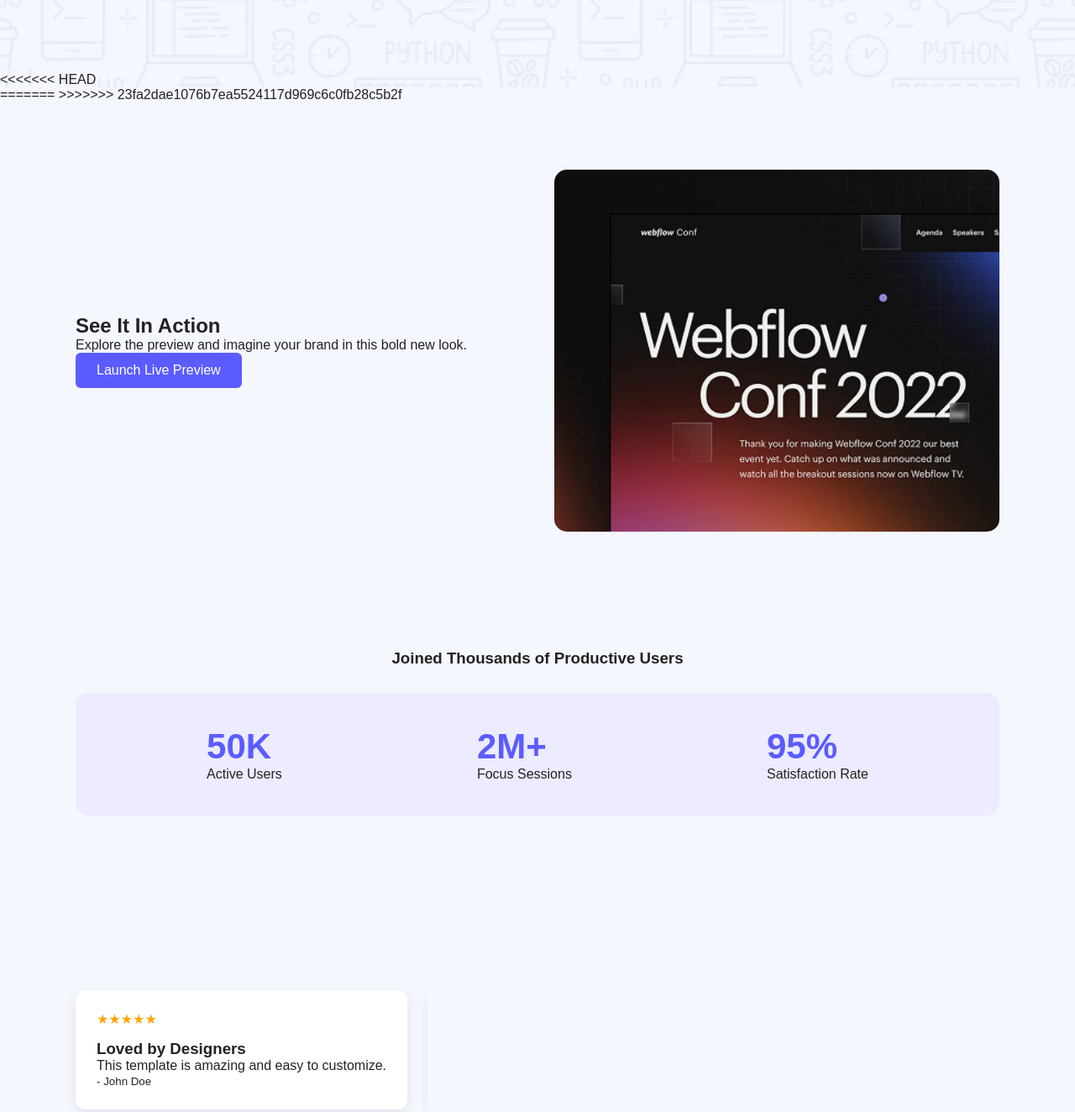
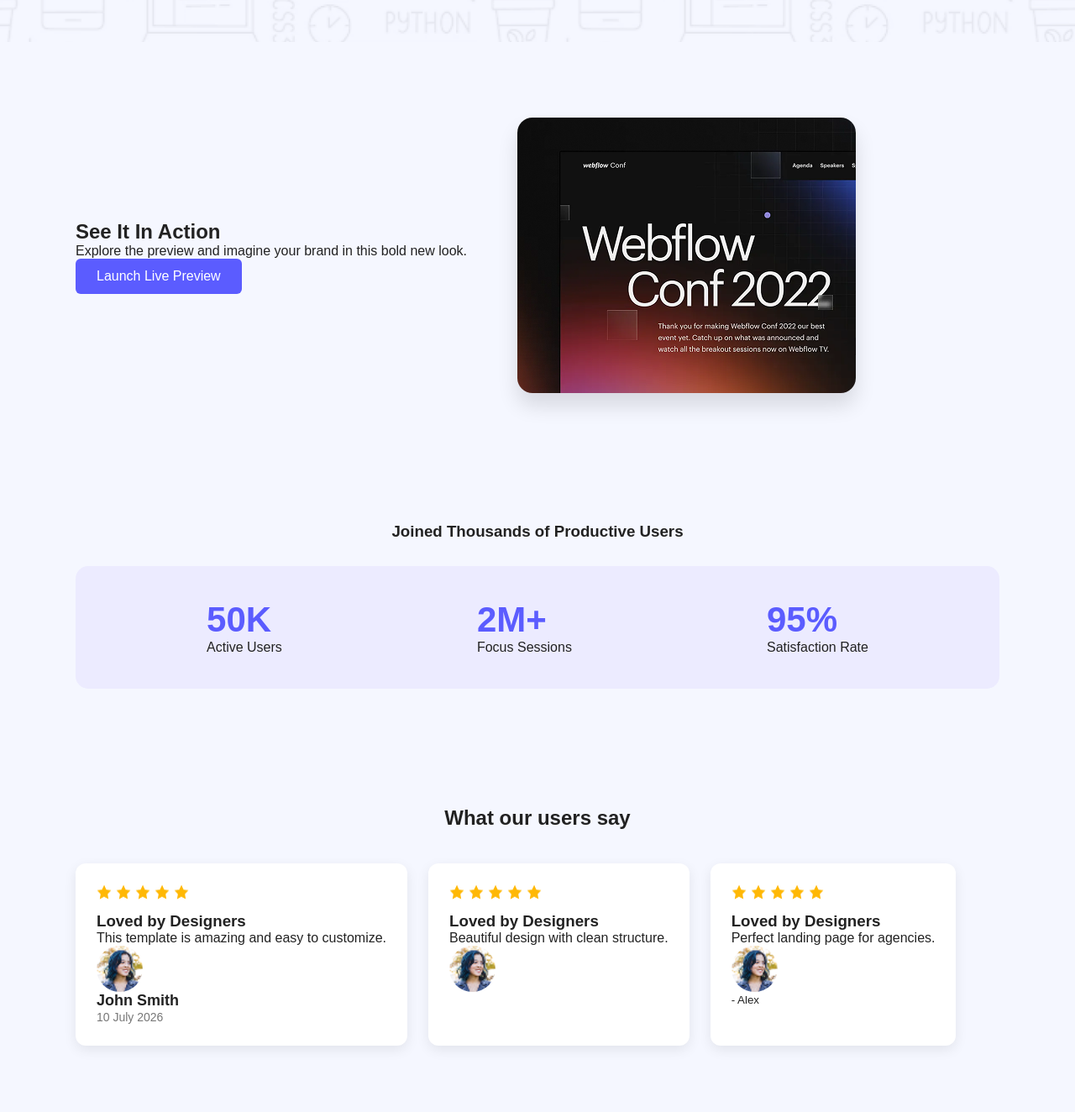
Before and after one commit to BappaBarua-tech/web1, a plain HTML site: page index.html in a window 1280 px wide. Shown: the part 420-1744 px from the top of the page at 84% size. Drawn offline with Linux system fonts and the light colour scheme.

Commit message:
3rd time

```diff
--- a/index.html
+++ b/index.html
@@ -10,12 +10,11 @@
 </head>
 
 <body>
-<<<<<<< HEAD
+
 <div class = "bg">
+
     <!-- Header -->
-=======
 
->>>>>>> 23fa2dae1076b7ea5524117d969c6c0fb28c5b2f
     <header>
 
         <div class="container navbar">
@@ -43,17 +42,14 @@
 
     </section>
 
-<<<<<<< HEAD
+
 </div>
     <!-- About -->
-=======
 
 
->>>>>>> 23fa2dae1076b7ea5524117d969c6c0fb28c5b2f
+    <section class="action-section">
 
-    <section class="about">
-
-        <div class="container about-grid">
+        <div class="container action-container">
 
             <div>
 
@@ -67,7 +63,12 @@
 
             </div>
 
-            <img src="wc-mini.png" alt="Conference">
+            <div class="action-image">
+
+                <img src="wc-mini.png"
+                     alt="Preview Image">
+
+            </div>
 
         </div>
 
@@ -114,41 +115,73 @@
 
                 <div class="card">
 
-                    <div class="stars">★★★★★</div>
+                    <div class="stars">
+                        <img src="icon-star.png"alt="Star">
+                        <img src="icon-star.png"alt="Star">
+                        <img src="icon-star.png"alt="Star">
+                        <img src="icon-star.png"alt="Star">
+                        <img src="icon-star.png"alt="Star">
+                    </div>
 
                     <h3>Loved by Designers</h3>
 
                     <p>
                         This template is amazing and easy to customize.
                     </p>
+                    <div class="reviewer">
 
-                    <small>- John Doe</small>
-
+                        <img src="avatar.png"
+                             alt="Reviewer">
+                    </div>
+            <div class="reviewer-info">
+                <h4>John Smith</h4>
+                <span>10 July 2026</span>
+            </div>
                 </div>
-
                 <div class="card">
 
-                    <div class="stars">★★★★★</div>
+                     <div class="stars">
+                        <img src="icon-star.png"alt="Star">
+                        <img src="icon-star.png"alt="Star">
+                        <img src="icon-star.png"alt="Star">
+                        <img src="icon-star.png"alt="Star">
+                        <img src="icon-star.png"alt="Star">
+                    </div>
 
                     <h3>Loved by Designers</h3>
 
                     <p>
                         Beautiful design with clean structure.
                     </p>
+                   <div class="reviewer">
 
-                    <small>- Sarah</small>
-
+                        <img src="avatar.png"
+                             alt="Reviewer">
+                       </div>
                 </div>
 
                 <div class="card">
 
-                    <div class="stars">★★★★★</div>
+                     <div class="stars">
+                        <img src="icon-star.png"alt="Star">
+                        <img src="icon-star.png"alt="Star">
+                        <img src="icon-star.png"alt="Star">
+                        <img src="icon-star.png"alt="Star">
+                        <img src="icon-star.png"alt="Star">
+                    </div>
 
                     <h3>Loved by Designers</h3>
 
                     <p>
                         Perfect landing page for agencies.
                     </p>
+                    <div class="reviewer">
+
+                        <img src="avatar.png"
+                             alt="Reviewer">
+                        </div>
+                        <div>
+
 
                     <small>- Alex</small>
 
@@ -157,6 +190,7 @@
             </div>
 
         </div>
+
 
     </section>
 
--- a/style.css
+++ b/style.css
@@ -72,21 +72,45 @@
     margin-bottom:30px;
 }
 
-.about{
-    padding:80px 0;
+.action-section{
+
+    padding:90px 0;
+
+}
+.action-container{
+
+    display:flex;
+    align-items:center;
+    justify-content:space-between;
+    gap:60px;
+
+}.action-text{
+
+    flex:1;
+
+}.action-text h2{
+
+    font-size:42px;
+    margin-bottom:20px;
+
+}.action-text p{
+
+    margin-bottom:30px;
+    color:#555;
+
+}.action-image{
+
+    flex:1;
+
 }
 
-.about-grid{
-    display:grid;
-    grid-template-columns:1fr 1fr;
-    gap:40px;
-    align-items:center;
+.action-image img{
+
+    border-radius:18px;
+    box-shadow:0 15px 25px rgba(0,0,0,.12);
+
 }
 
-.about img{
-    width:100%;
-    border-radius:15px;
-}
 
 .stats{
     padding:60px 0;
@@ -124,6 +148,7 @@
     gap:25px;
 }
 
+
 .card{
     background:white;
     padding:25px;
@@ -132,8 +157,39 @@
 }
 
 .stars{
-    color:orange;
-    margin-bottom:15px;
+    display: flex;
+    gap: 5px;
+    margin-bottom: 15px;
+}
+
+.stars img{
+    width: 18px;
+    height: 18px;
+    display: block;
+}
+.reviewer{
+
+    display:flex;
+    align-items:center;
+    gap:12px;
+
+}
+
+.reviewer img{
+    width:55px;
+    height:55px;
+    border-radius:50%;
+    object-fit:cover;
+}
+
+.reviewer-info h4{
+    margin:0;
+    font-size:18px;
+}
+
+.reviewer-info span{
+    color:#777;
+    font-size:14px;
 }
 
  .cta{
```
